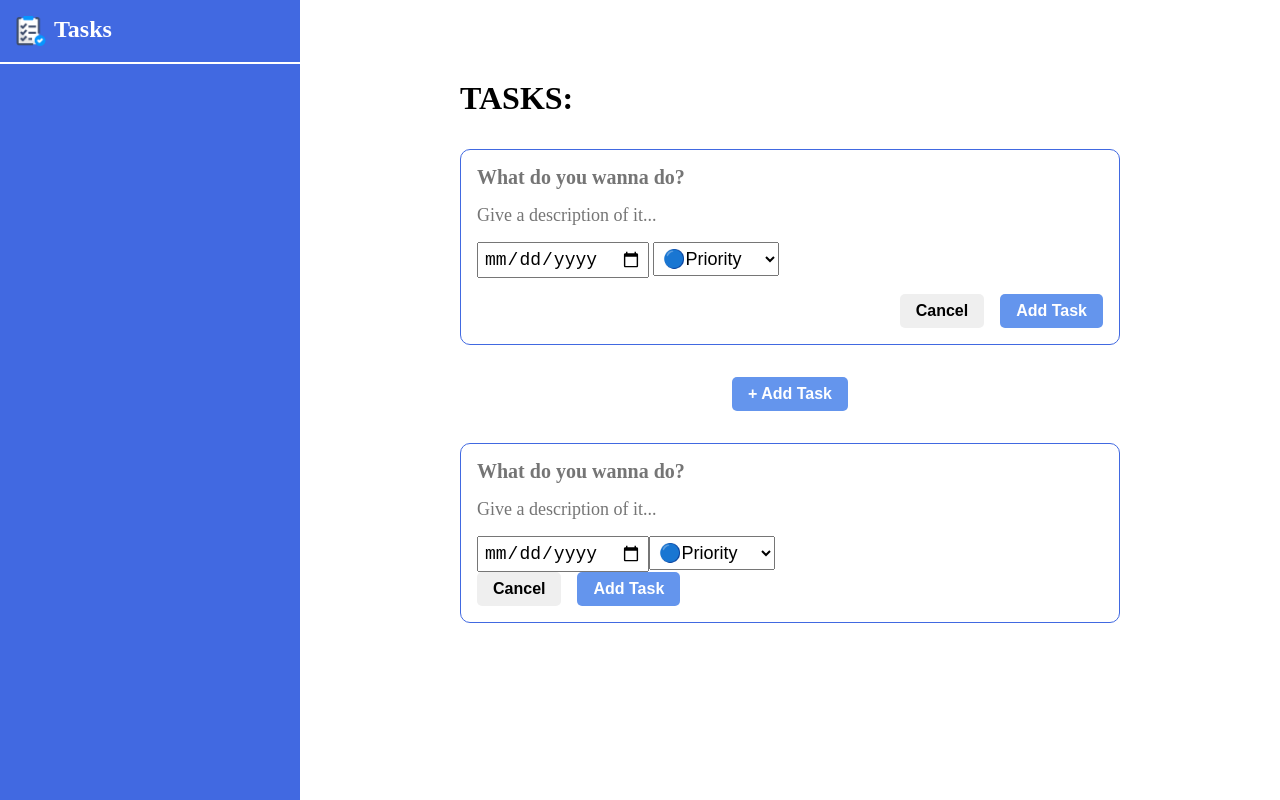
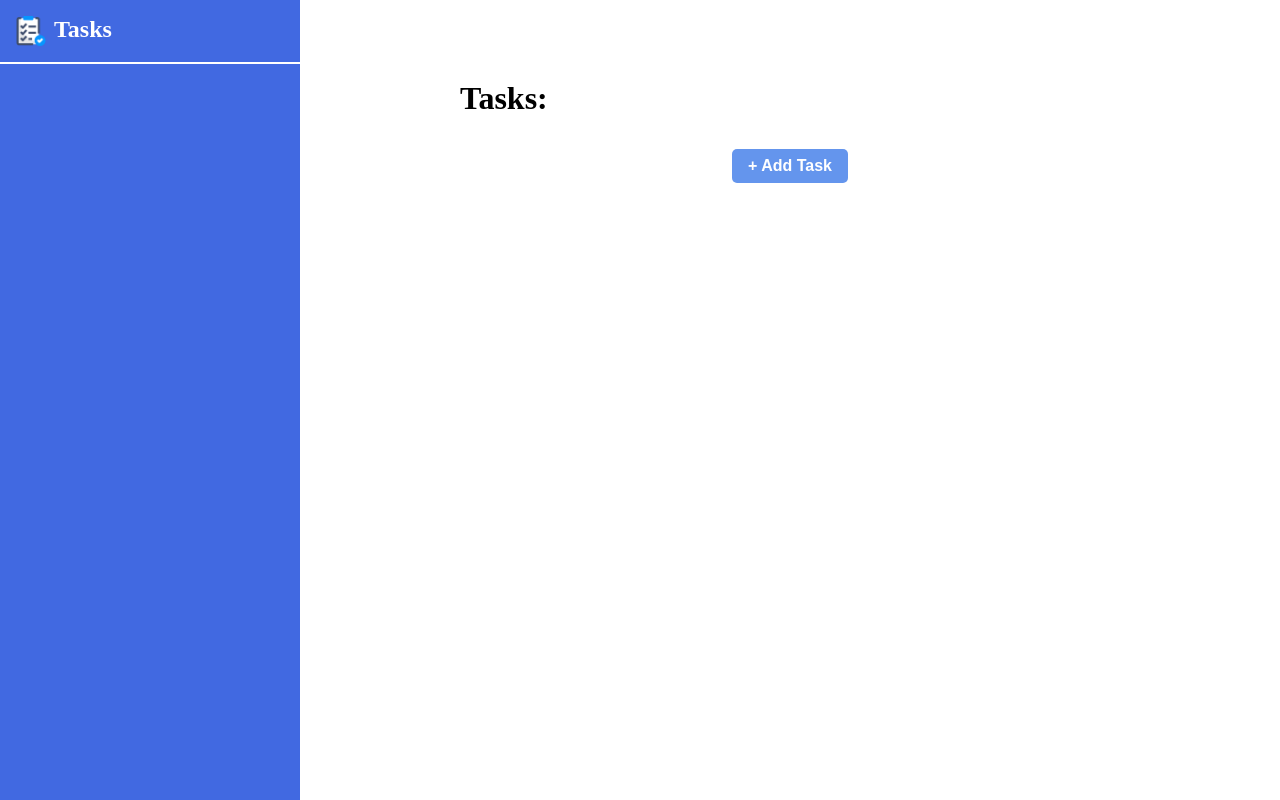
Before and after one commit to zeratheuz/todo-list, a website built with webpack: page src/template.html in a window 1280 px wide. Built offline with nearby package versions, Linux system fonts and the light colour scheme.

Commit message:
Update HTML, CSS and JS

```diff
--- a/src/createButtonAddTask.js
+++ b/src/createButtonAddTask.js
@@ -5,8 +5,7 @@ export function createButtonAddTask(divContent) {
 
   buttonAddTask.classList.add("add-task")
   buttonAddTask.textContent = "+ Add Task"
-  buttonAddTask.addEventListener("click", () => {createTaskForm(divContent)})
+  buttonAddTask.addEventListener("click", () => { createTaskForm(divContent) })
 
   divContent.appendChild(buttonAddTask)
-  createTaskForm(divContent)
 }
--- a/src/form.js
+++ b/src/form.js
@@ -1,5 +1,3 @@
-import { createButtonAddTask } from './createButtonAddTask.js'
-
 export function createTaskForm(divContent) {
   const form = document.createElement("form")
 
@@ -15,13 +13,14 @@ export function createTaskForm(divContent) {
   inputDesc.placeholder = "Give a description of it..."
   form.appendChild(inputDesc)
 
-  const divForm = document.createElement("div")
+  const divDatePriority = document.createElement("div")
+  divDatePriority.classList.add("date-priority")
 
   const inputDate = document.createElement("input")
   inputDate.id = "date"
   inputDate.name = "date"
   inputDate.type = "date"
-  divForm.appendChild(inputDate)
+  divDatePriority.appendChild(inputDate)
 
   const selectPriority = document.createElement("select")
   selectPriority.id = "priority"
@@ -41,7 +40,8 @@ export function createTaskForm(divContent) {
     }
     selectPriority.appendChild(optPriority)
   })
-  divForm.appendChild(selectPriority)
+  divDatePriority.appendChild(selectPriority)
+  form.appendChild(divDatePriority)
 
   const divButtons = document.createElement("div")
   divButtons.classList.add("buttons")
@@ -55,10 +55,7 @@ export function createTaskForm(divContent) {
   buttonAddTask.classList.add("add-task")
   buttonAddTask.textContent = "Add Task"
   divButtons.appendChild(buttonAddTask)
-
-  divForm.appendChild(divButtons)
-
-  form.appendChild(divForm)
+  form.appendChild(divButtons)
 
   divContent.appendChild(form)
 }
--- a/src/style.css
+++ b/src/style.css
@@ -15,13 +15,13 @@ form {
   width: 100%;
   display: flex;
   padding: 1rem;
+  overflow: hidden;
+  border-radius: 10px;
   flex-direction: column;
   border: 1px solid royalblue;
-  border-radius: 10px;
 }
 
 button {
-  /* color: white; */
   border: none;
   font-size: 1rem;
   font-weight: bold;
@@ -31,15 +31,14 @@ button {
 }
 
 form .buttons {
-  gap: 1rem;
+  gap: 0.5rem;
   display: flex;
   align-self: flex-end;
 }
 
 input,
 select {
-  font-size: 18px;
-  padding: 5px;
+  font-size: 1rem;
 }
 
 #menu {
@@ -100,6 +99,12 @@ select {
   font-size: 18px;
 }
 
+.date-priority {
+  gap: 1rem;
+  display: flex;
+}
+
+
 .cancel:hover {
   background: darkgray;
 }
--- a/src/template.html
+++ b/src/template.html
@@ -19,26 +19,7 @@
     </ul>
   </div>
   <div id="content">
-    <h1>TASKS:</h1>
-    <ul id="taskList" class="task-list">
-      <form action="">
-        <input type="text" name="title" id="title" placeholder="What do you wanna do?">
-        <input type="text" name="description" id="description" placeholder="Give a description of it...">
-        <div>
-          <input type="date" name="date" id="date">
-          <select name="priority" id="priority">
-            <option value="" disabled selected hidden>🔵Priority</option>
-            <option value="1">🔴Priority 1</option>
-            <option value="2">🟠Priority 2</option>
-            <option value="3">🟢Priority 3</option>
-          </select>
-        </div>
-        <div class="buttons">
-          <button class="cancel">Cancel</button>
-          <button class="add-task">Add Task</button>
-        </div>
-      </form>
-    </ul>
+    <h1>Tasks:</h1>
   </div>
 </body>
 
```
